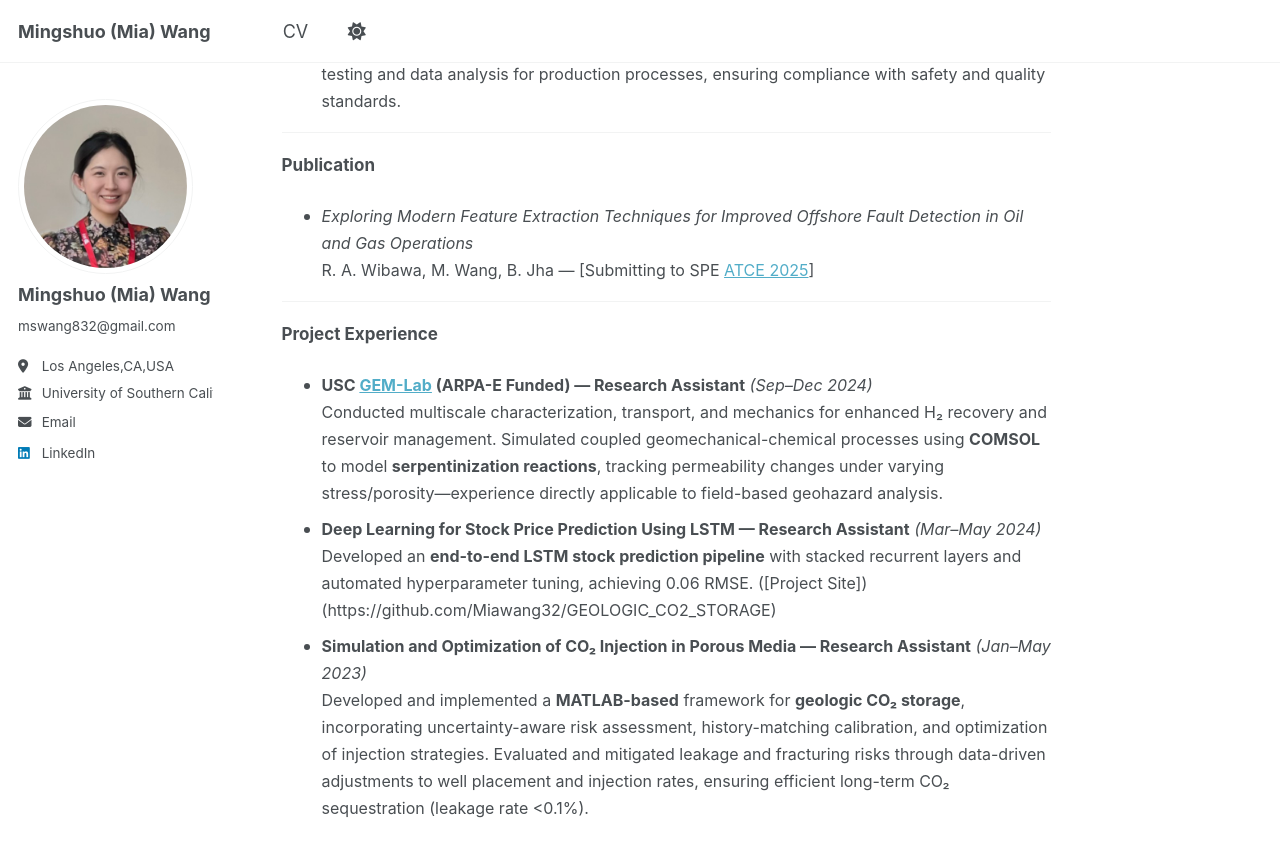
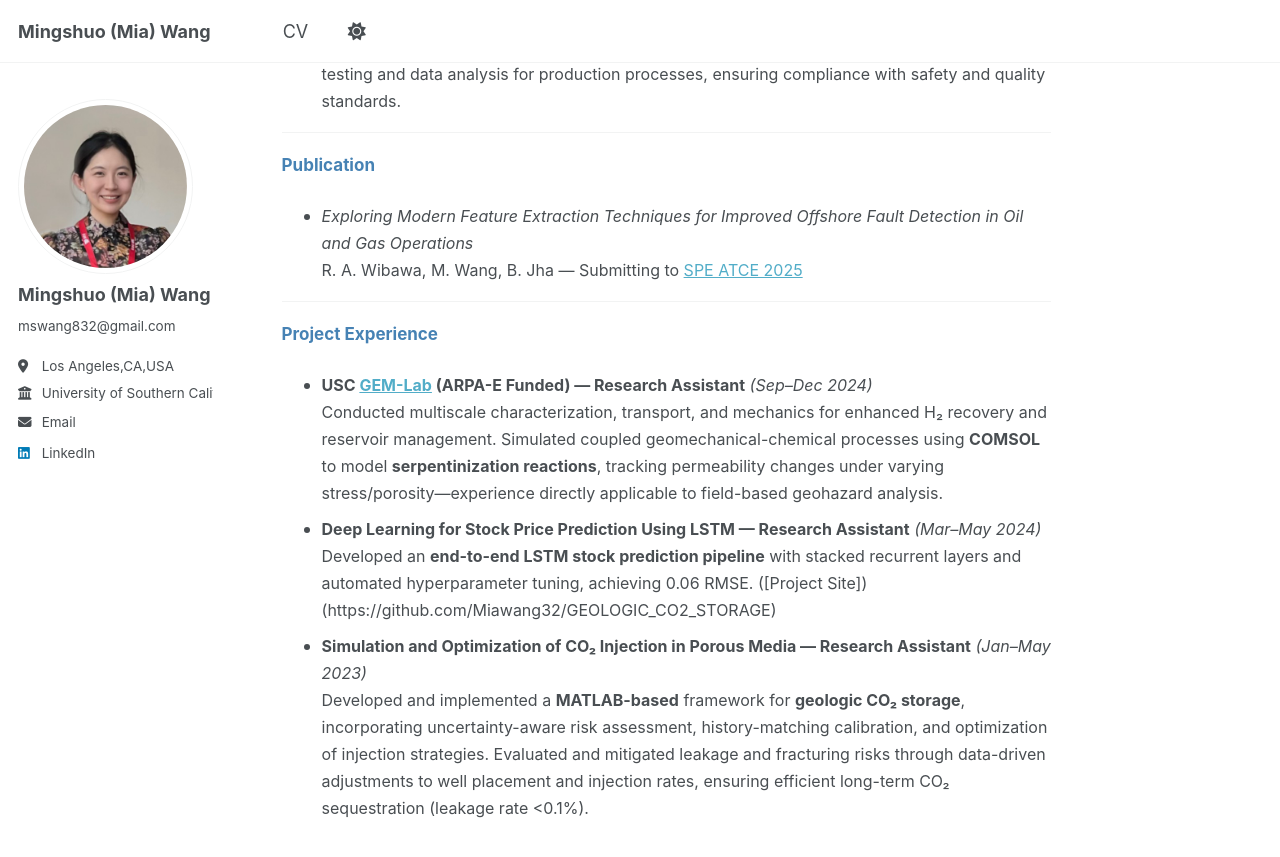
Before and after one commit to Miawang32/Miawang32.github.io, a Jekyll site: the page built from _pages/about.md, in a window 1280 px wide and 900 px high, scrolled down 2262 px. Shown: the top 857 px of the window. Built offline with Jekyll 4.4.1, drawn with Linux system fonts in a browser that asks for light colours; a script that is not in the unit is left out.

Commit message:
Update about.md

```diff
--- a/_pages/about.md
+++ b/_pages/about.md
@@ -21,7 +21,7 @@ With a blend of technical, analytical, and management skills, I am passionate ab
 </span>
 
 
-<span style="font-size:17px">
+<span style="color: #4682B4;font-size:17px">
 **Education**
 </span>
 - <span style="font-size:16px">
@@ -55,7 +55,7 @@ With a blend of technical, analytical, and management skills, I am passionate ab
 
 ---
 
-<span style="font-size:17px">
+<span style="color: #4682B4;font-size:17px">
 **Work Experience**
 </span>
 - <span style="font-size:16px">
@@ -77,17 +77,17 @@ Operated surfactant production systems including spray drying and thermal aging
 
 ---
 
-<span style="font-size:17px">
+<span style="color: #4682B4;font-size:17px">
 **Publication**
 </span>
 - <span style="font-size:16px">
 *Exploring Modern Feature Extraction Techniques for Improved Offshore Fault Detection in Oil and Gas Operations*
-R. A. Wibawa, M. Wang, B. Jha — [Submitting to SPE [ATCE 2025](https://www.atce.org/)]
+R. A. Wibawa, M. Wang, B. Jha — Submitting to [SPE ATCE 2025](https://www.atce.org/)
 </span>
 
 ---
 
-<span style="font-size:17px">
+<span style="color: #4682B4;font-size:17px">
 **Project Experience**
 </span>
 - <span style="font-size:16px">
```
